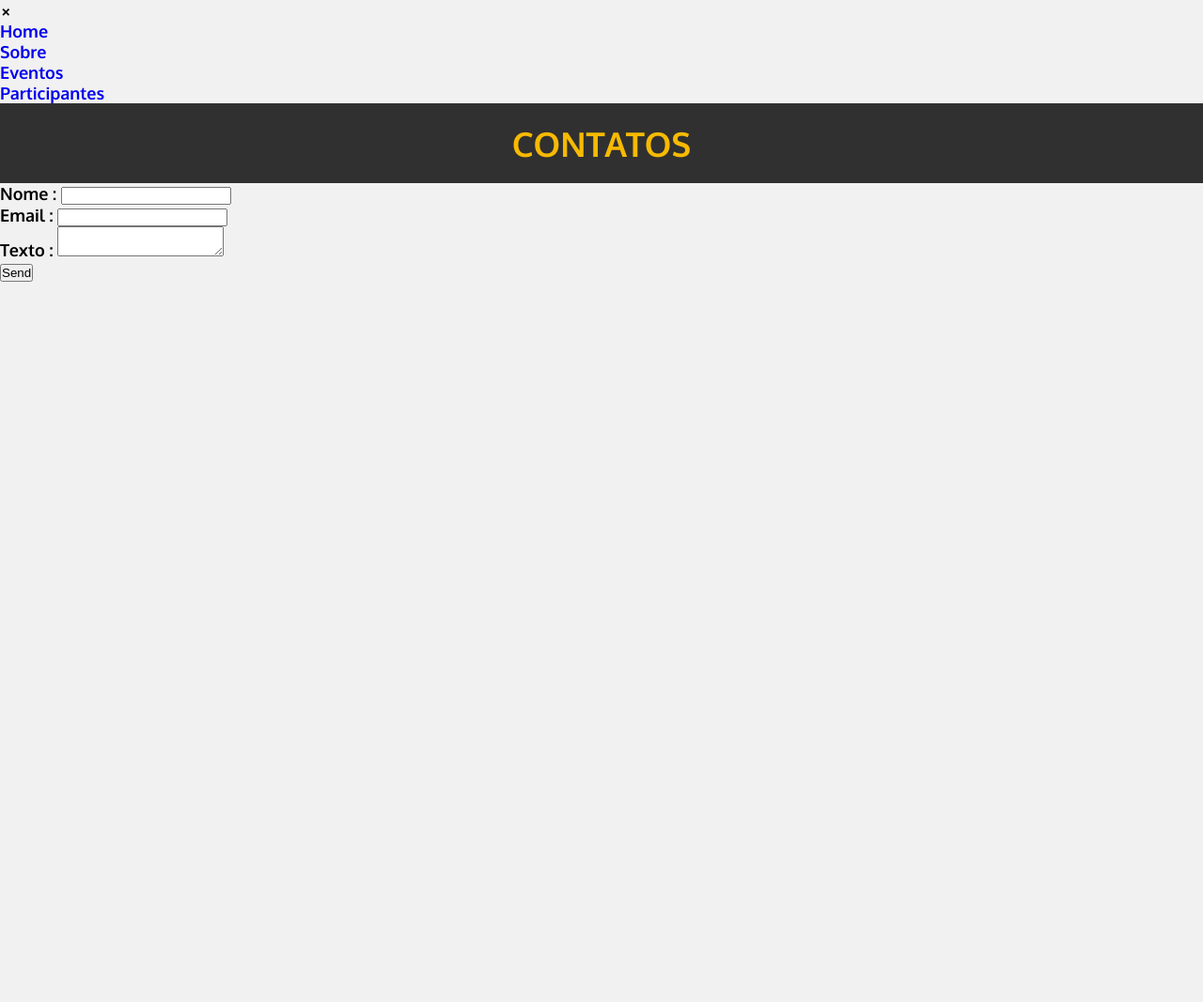
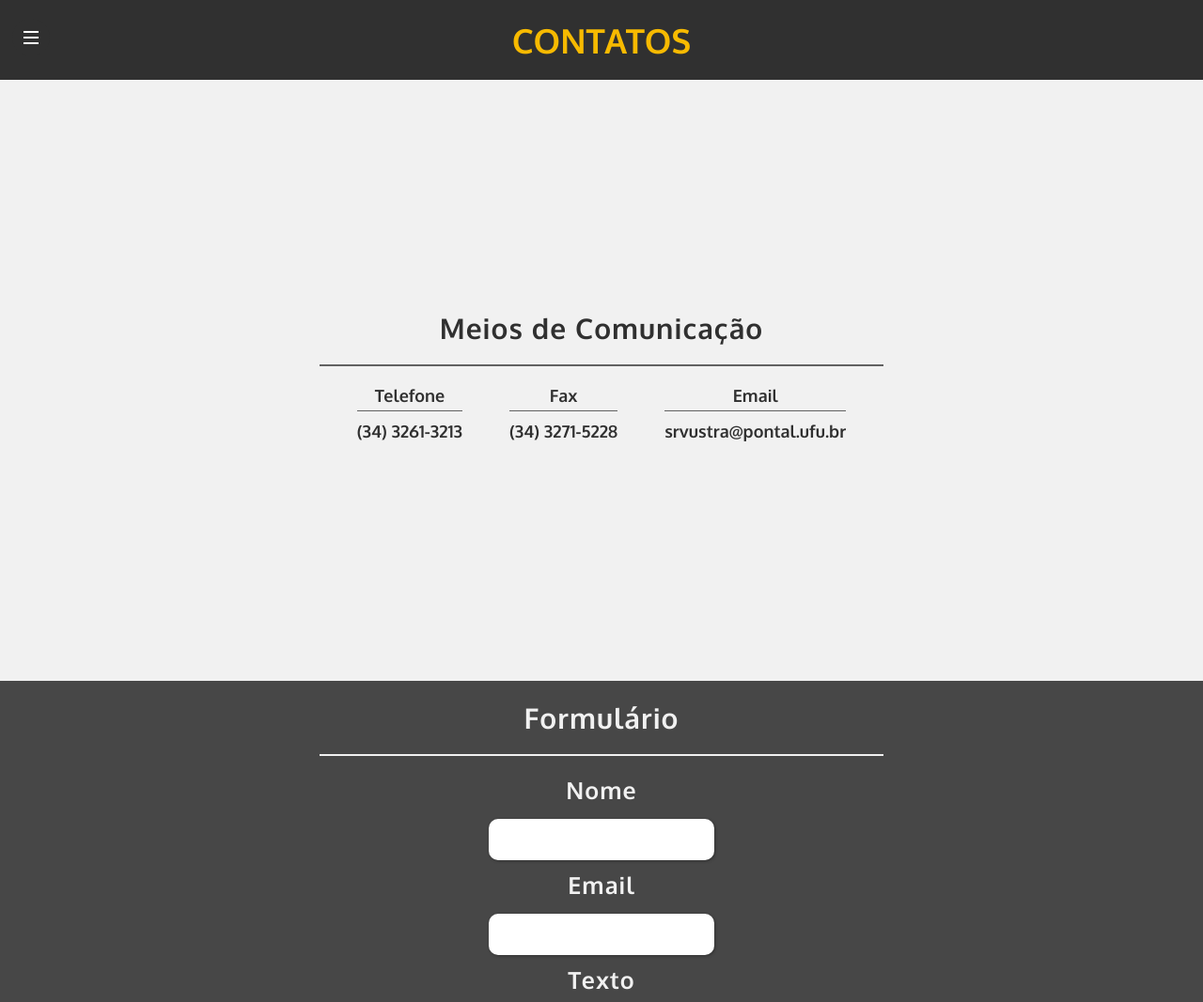
Before and after one commit to KesslerUstra/GPFPF, a plain HTML site: page html/contatos.html in a window 1280 px wide. Shown: the top 1067 px of the page at 94% size. Before the commit the page ends 800 px from the top, so only its background shows below. Drawn offline with Linux system fonts and the light colour scheme.

Commit message:
Editando a página contatos

```diff
--- a/css/cores.css
+++ b/css/cores.css
@@ -13,4 +13,5 @@
     --cor-primaria : #F7BA00;
     --cor-secundaria : #ffdd59;
     --cor-tercearia : #D5DDEC;
+    --cor-quintenaria : #09d;
 }
--- a/css/menu-lateral.css
+++ b/css/menu-lateral.css
@@ -89,11 +89,11 @@
     padding: 10px;
     color: var(--cor-cinza-sete);
     border-radius: 20px;
-    box-shadow: 2px 2px 3px var(--cor-cinza-um-sombra), -2px -2px 3px var(--cor-cinza-um-sombra);
+    box-shadow: 1px 1px 5px var(--cor-cinza-um-sombra), -1px -1px 5px var(--cor-cinza-um-sombra);
 }
 
 .menu ul li a:hover{
-    box-shadow: inset 2px 2px 3px var(--cor-cinza-tres), inset -2px -2px 3px var(--cor-cinza-tres);
+    box-shadow: inset 1px 1px 2px var(--cor-cinza-tres), inset -1px -1px 2px var(--cor-cinza-tres);
 
 }
 
@@ -103,6 +103,6 @@
 
 .menu-ativo{
     color: var(--cor-primaria) !important;
-    box-shadow: 2px 2px 3px var(--cor-primaria), -2px -2px 3px var(--cor-primaria) !important;
+    box-shadow: 1px 1px 5px var(--cor-primaria), -1px -1px 5px var(--cor-primaria) !important;
     pointer-events: none;
 }
--- a/css/style-contato.css
+++ b/css/style-contato.css
@@ -1,4 +1,4 @@
-/*----------------Classes----------------*/
+/*----------------Importações----------------*/
 
 @import url('https://fonts.googleapis.com/css2?family=Oxygen:wght@700&display=swap');
 
@@ -6,121 +6,9 @@
 
 body{
     font-family: 'Oxygen', sans-serif;
-    display: grid;
     width: 100%;
     min-height: 100vh;
-    background-color: var(--cor-cinza-um);
-}
-
-.layout{
-    position: relative;
-    margin: 0px auto;
-    max-width: 800px;
-    height: 100%;
-    background-color: var(--cor-cinza-dois);
-    padding: 0px 100px;
-}
-
-/*----------------Menu----------------*/
-
-.menu-icone{
-    top: 5px;
-    left: 1%;
-    display: flex;
-    height: 40px;
-    width: 40px;
-    display: flex;
-    align-items: center;
-    justify-content: center;
-    position: fixed;
-    cursor: pointer;
-    user-select: none;
-    border-radius: 50%;
-    box-shadow: inset 1px 1px 1px var(--cor-cinza-tres), inset -1px -1px 1px var(--cor-cinza-tres);
-    transition: all 0.3s;
-}
-
-.menu-icone:hover{
-    background-color: var(--cor-cinza-tres);
-}
-
-.menu-icone .icone{
-    height: 2px;
-    width: 16px;
-    background-color: #fff;
-    position: relative;
-}
-
-.menu-icone .icone:before, .menu-icone .icone:after{
-    content: '';
-    position: absolute;
-    left: 0;
-    width: 100%;
-    height: 100%;
-    background-color: #fff;
-}
-
-.menu-icone .icone:before{
-    top: -6px;
-}
-
-.menu-icone .icone:after{
-    top: 6px;
-}
-
-.invisivel{
-    transform: translatex(-101%);
-    opacity: 0;
-}
-
-.menu{
-    z-index: 100;
-    transition: all 0.2s cubic-bezier(.14,.48,0,.98);
-    position: fixed;
-    height: 100%;
-    padding: 0px 20px;
-    background-color: var(--cor-cinza-cinco);
-}
-
-.menu ul {
-    margin-top: 35px;
-    display: flex;
-    flex-direction: column;
-    justify-content: center;
-}
-
-.menu .exit-menu{
-    cursor: pointer;
-    user-select: none;
-    position: absolute;
-    font-size: 25px;
-    left: 10px;
-}
-
-.menu .exit-menu:hover{
-    color: red;
-}
-
-.menu ul li{
-    margin-bottom: 10px;
-}
-
-.menu ul li a{
-    text-align: center;
-    display: block;
-    padding: 10px;
-    color: var(--cor-cinza-um);
-    border-radius: 20px;
-    box-shadow: 2px 2px 3px var(--cor-cinza-seis), -2px -2px 3px var(--cor-cinza-seis);
-}
-
-.menu ul li a:hover{
-    box-shadow: inset 2px 2px 3px var(--cor-cinza-seis), inset -2px -2px 3px var(--cor-cinza-seis);
-
-}
-
-.menu ul li:last-child{
-    margin-bottom: 0px;
+    background-color: var(--cor-cinza-sete);
 }
 
 /*----------------Titulo----------------*/
@@ -128,28 +16,140 @@ body{
 .titulo{
     text-transform: uppercase;
     color: var(--cor-primaria);
-    width: 100%;
-    margin: 20px auto;
+    text-align: center;
+    background-color: var(--cor-cinza-um);
+    display: flex;
+    align-items: center;
+    justify-content: center;
     padding: 20px 0px;
-    text-align: center;
-    background-color: var(--cor-cinza-dois);
-    border-bottom: 2px solid var(--cor-cinza-um);
 }
 
 /*----------------Conteudo Geral----------------*/
 
 .conteudo{
     text-align: center;
-    max-width: 400px;
+    max-width: 600px;
     margin: auto;
+    min-height: 80vh;
+    display: flex;
+    flex-direction: column;
+    justify-content: center;
+    padding-bottom: 30px;
 }
 
 .conteudo h2{
+    color: var(--cor-cinza-um);
+    padding: 20px 0px;
     margin-bottom: 20px;
+    font-size: 30px;
+    letter-spacing: 1px;
+    border-bottom: 2px solid var(--cor-cinza-quatro);
 }
 
-.conteudo p{
-    margin-bottom: 20px;
+.conteudo .dados-comunicacao{
+    display: flex;
+    flex-direction: row;
+    padding: 0px 10px;
+    gap: 50px;
+    flex-wrap: wrap;
+    justify-content: center;
+    color: var(--cor-cinza-um);
 }
 
-/*----------------Formulario----------------*/
+.conteudo .dados-comunicacao h4{
+    padding-bottom: 5px;
+    margin-bottom: 10px;
+    border-bottom: 1px solid var(--cor-cinza-quatro);
+}
+
+/*----------------Formulário----------------*/
+
+.fundo-formulario{
+    min-height: 80vh;
+    width: 100%;
+    background-color: var(--cor-cinza-tres);
+}
+
+.formulario{
+    text-align: center;
+    max-width: 600px;
+    margin: auto;
+    min-height: 80vh;
+    display: flex;
+    flex-direction: column;
+    justify-content: start;
+}
+
+.formulario h2{
+    color: var(--cor-cinza-sete);
+    padding: 20px 0px;
+    margin-bottom: 20px;
+    font-size: 30px;
+    letter-spacing: 1px;
+    border-bottom: 2px solid var(--cor-cinza-sete);
+}
+
+.formulario .formularios-partes{
+    display: flex;
+    flex-direction: column;
+    align-items: center;
+}
+
+.formulario .formularios-partes label{
+    font-size: 25px;
+    color: var(--cor-cinza-sete);
+    width: 50%;
+    letter-spacing: 1px;
+    padding-bottom: 5px;
+    margin-bottom: 10px;
+    cursor: pointer;
+}
+
+.formulario .formularios-partes input{
+    width: 40%;
+    font-size: 17px;
+    height: 30px;
+    padding: 20px 15px;
+    border-radius: 10px;
+    border: 2px solid transparent;
+    margin-bottom: 10px;
+    box-shadow: 1px 1px 3px var(--cor-cinza-um);
+    transition: border-color 0.2s ease-in-out, width 0.2s ease-in-out;
+}
+
+.formulario .formularios-partes textarea{
+    min-height: 100px;
+    border: 2px solid transparent;
+    width: 50%;
+    font-size: 15px;
+    margin-bottom: 25px;
+    padding: 20px 15px;
+    border-radius: 10px;
+    resize: vertical;
+    transition: border-color 0.2s ease-in-out
+}
+
+.formulario .formularios-partes input:focus,.formulario .formularios-partes textarea:focus{
+    border-color: var(--cor-quintenaria);
+}
+
+.formulario .formularios-partes input:focus{
+    width: 55%;
+}
+
+.formulario button{
+    width: 30%;
+    height: 50px;
+    border-radius: 10px;
+    border: 2px solid transparent;
+    font-family: 'Oxygen', sans-serif;
+    font-size: 20px;
+    cursor: pointer;
+    transition: color 0.3s ease-out,background-color 0.2s ease-in-out;
+}
+
+.formulario button:hover{
+    border-color: var(--cor-quintenaria);
+    background-color: var(--cor-quintenaria);
+    color: #fff;
+}
--- a/html/contatos.html
+++ b/html/contatos.html
@@ -7,7 +7,8 @@
     <title>Contatos</title>
     <link rel="stylesheet" href="../css/reset.css">
     <link rel="stylesheet" href="../css/cores.css">
-    <link rel="stylesheet" href="../css/style-sobre.css">
+    <link rel="stylesheet" href="../css/menu-lateral.css">
+    <link rel="stylesheet" href="../css/style-contato.css">
 </head>
 <body>
     <div class="menu-icone">
@@ -20,24 +21,43 @@
             <li><a href="sobre.html">Sobre</a></li>
             <li><a href="eventos.html">Eventos</a></li>
             <li><a href="participantes.html">Participantes</a></li>
+            <li><a href="#" class="menu-ativo">Contatos</a></li>
         </ul>
     </div>
-    <div class="layout">
-        <div class="titulo">
-            <h1>Contatos</h1>
+    <div class="titulo">
+        <h1>Contatos</h1>
+    </div>
+    <div class="conteudo">
+        <h2>Meios de Comunicação</h2>
+        <div class="dados-comunicacao">
+            <div>
+                <h4>Telefone</h4>
+                <p>(34) 3261-3213</p>
+            </div>
+            <div>
+                <h4>Fax</h4>
+                <p>(34) 3271-5228</p>
+            </div>
+            <div>
+                <h4>Email</h4>
+                <p>srvustra@pontal.ufu.br</p>
+            </div>
         </div>
-        <div class="conteudo">
+    </div>
+    <div class="fundo-formulario">
+        <div class="formulario">
+            <h2>Formulário</h2>
             <form action="https://formsubmit.co/your@email.com" method="POST">
-                <div class="formulario nome">
-                    <label for="name">Nome :</label>
+                <div class="formularios-partes">
+                    <label for="name">Nome</label>
                     <input type="text" name="name" id="name" required>
                 </div>
-                <div class="formulario email">
-                    <label for="email">Email :</label>
+                <div class="formularios-partes">
+                    <label for="email">Email</label>
                     <input type="email" name="email" id="email" required>
                 </div>
-                <div class="formularios conteudo">
-                    <label for="texto">Texto :</label>
+                <div class="formularios-partes">
+                    <label for="texto">Texto</label>
                     <textarea name="message" id="texto" required></textarea>
                 </div>
                 <button type="submit">Send</button>
```
